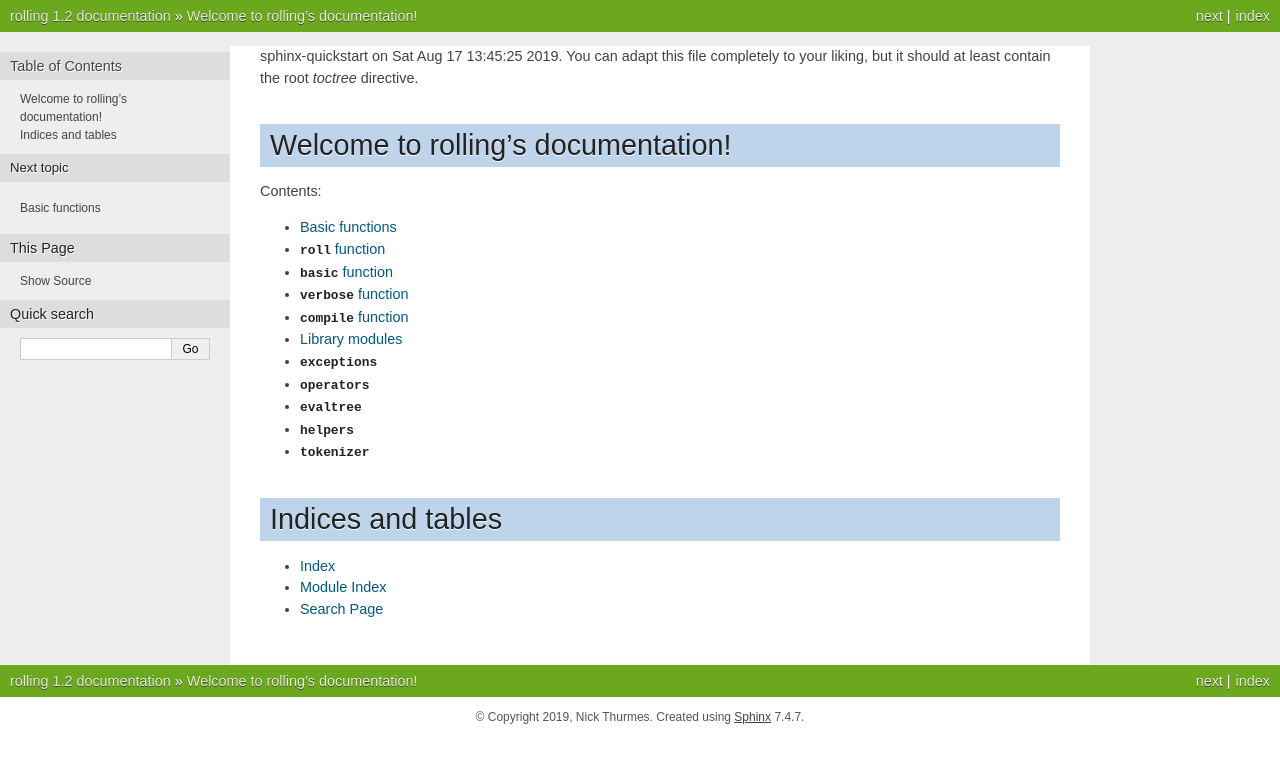
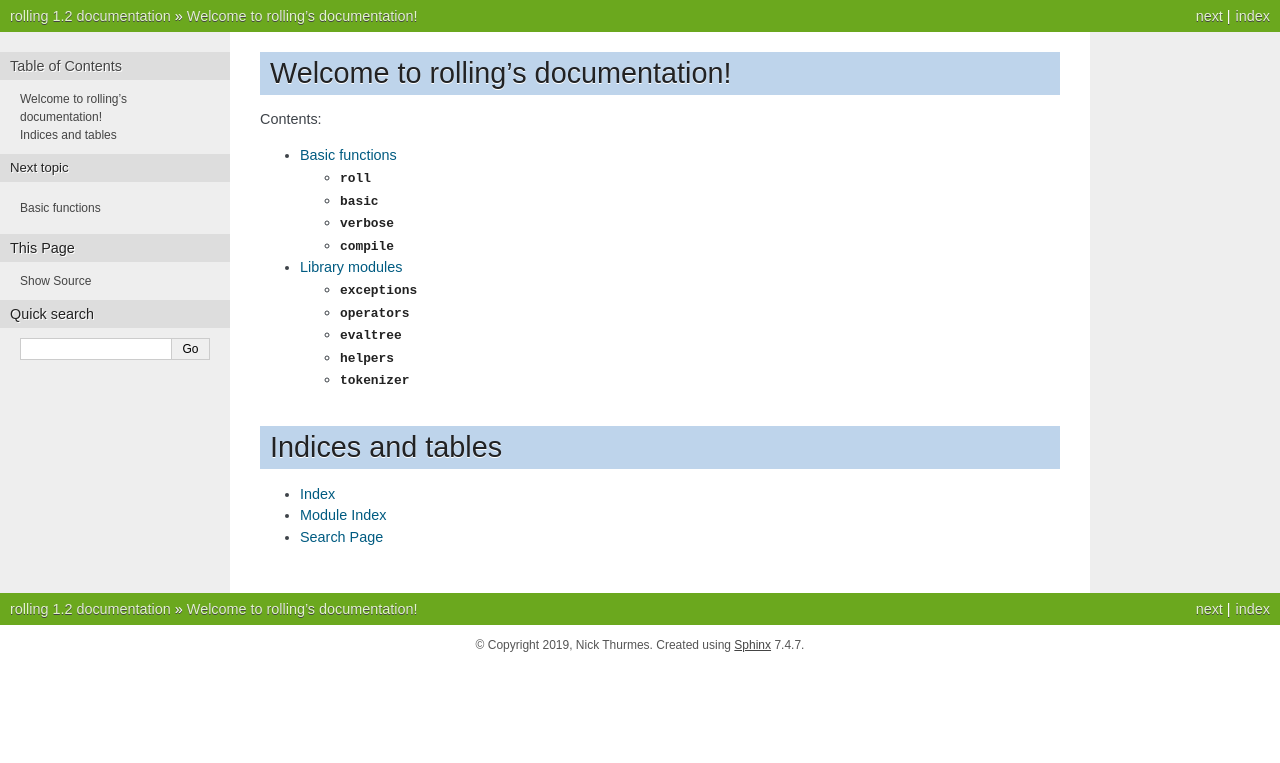
Before and after one commit to the-nick-of-time/dndice, a Sphinx documentation site: the page built from docs/index.rst, in a window 1280 px wide. Shown: the top 763 px of the page. Built offline with Sphinx 7.4.7, drawn with Linux system fonts in a browser that asks for light colours.

Commit message:
Make documentation look nicer

```diff
--- a/docs/conf.py
+++ b/docs/conf.py
@@ -52,3 +52,8 @@ html_theme = 'nature'
 # relative to this directory. They are copied after the builtin static files,
 # so a file named "default.css" will overwrite the builtin "default.css".
 html_static_path = ['_static']
+
+# -- Autodoc configuration ---------------------------------------------------
+
+# Group module members by type: class then function then constant
+autodoc_member_order = 'groupwise'
--- a/docs/entrypoint.rst
+++ b/docs/entrypoint.rst
@@ -5,26 +5,26 @@ This module provides a few basic functions for interaction with the outside.
 
 
 
-``roll`` function
-=================
+``roll``
+--------
 
 .. autofunction:: rolling.roll
 
 
-``basic`` function
-====================
+``basic``
+---------
 
 .. autofunction:: rolling.basic
 
 
-``verbose`` function
-====================
+``verbose``
+-----------
 
 .. autofunction:: rolling.verbose
 
 
 
-``compile`` function
-====================
+``compile``
+-----------
 
 .. autofunction:: rolling.compile
--- a/docs/index.rst
+++ b/docs/index.rst
@@ -1,8 +1,3 @@
-.. rolling documentation master file, created by
-sphinx-quickstart on Sat Aug 17 13:45:25 2019.
-You can adapt this file completely to your liking, but it should at least
-contain the root `toctree` directive.
-
 Welcome to rolling's documentation!
 ===================================
 
```
Also changed, not shown: docs/libraries.rst (+18 -11 lines), 1 other file.
